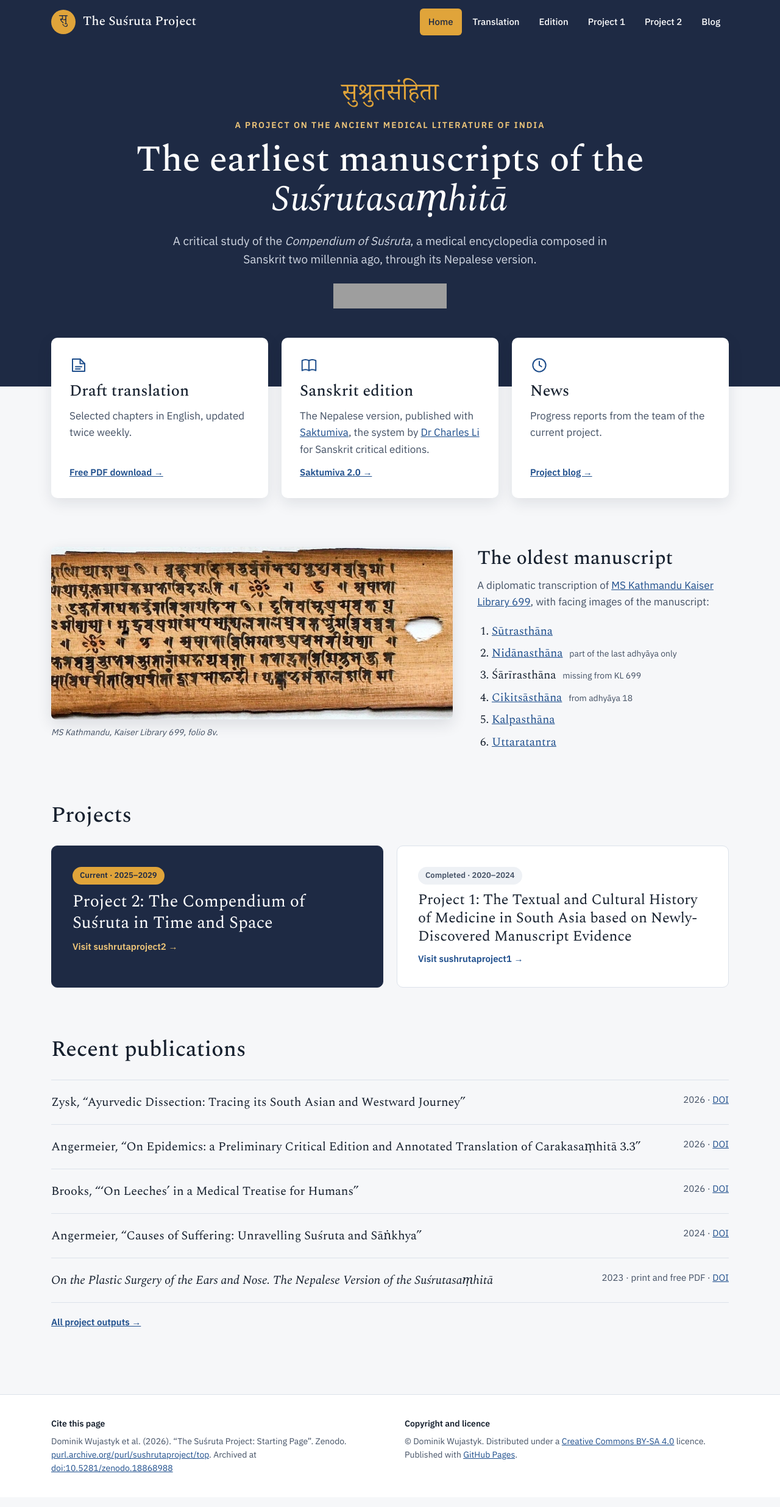
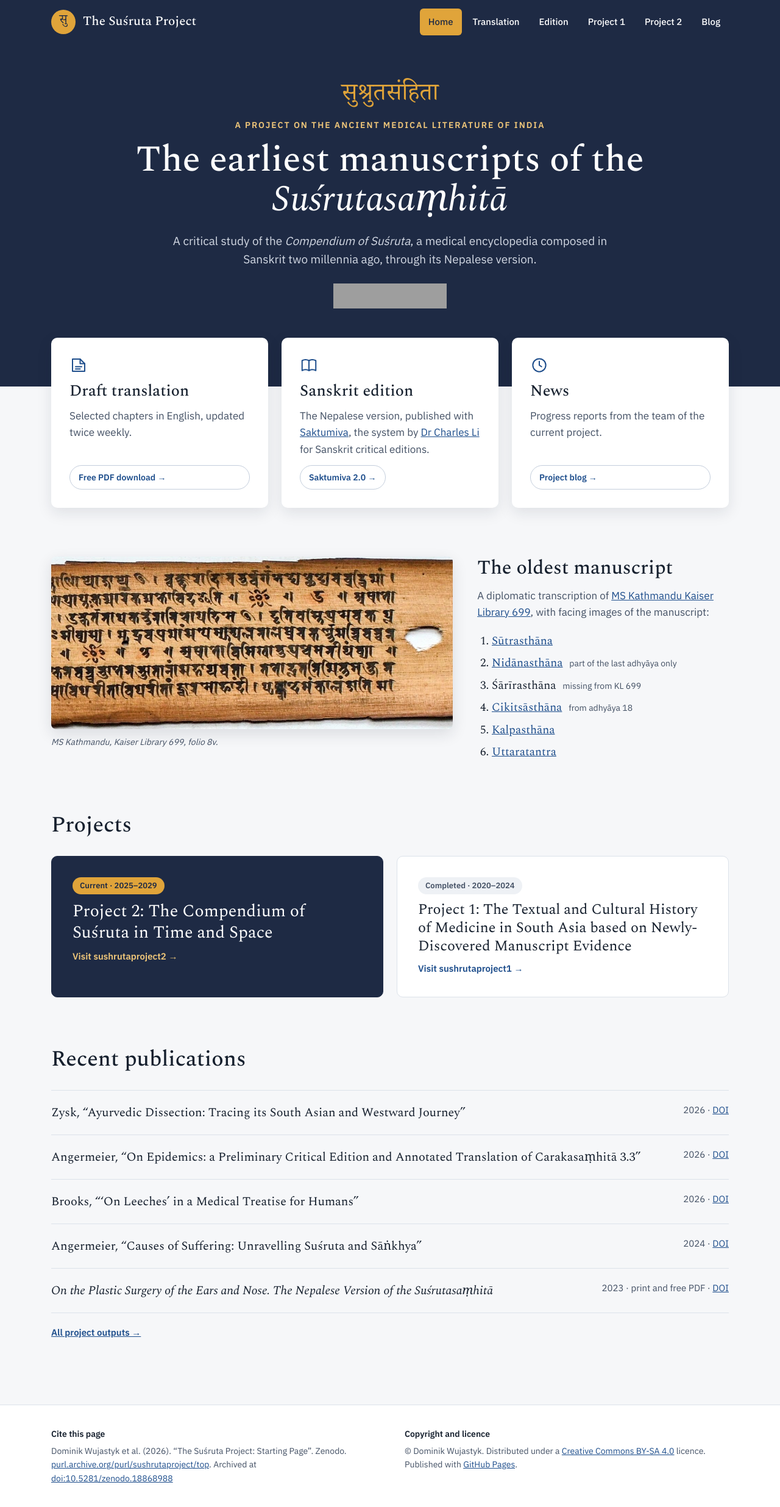
Before and after one commit to sushrutaproject/sushrutaproject.github.io, a Jekyll site: the page built from index.html, in a window 1280 px wide. Shown: the whole page at 61% size. Built offline with Jekyll 4.4.1, drawn with Linux system fonts in a browser that asks for light colours; grey boxes are pictures that could not be loaded.

Commit message:
more -> pill

```diff
--- a/index.html
+++ b/index.html
@@ -24,7 +24,7 @@ image: /assets/img/699-8v.jpg
     <svg class="icon" aria-hidden="true" viewBox="0 0 24 24"><path d="M4 4h10l6 6v10H4z"/><path d="M14 4v6h6"/><path d="M8 14h8M8 17h6"/></svg>
     <h2>Draft translation</h2>
     <p>Selected chapters in English, updated twice weekly.</p>
-    <a class="more" href="https://github.com/sushrutaproject1/Sushrutasamhita_Saktumiva1/raw/main/translation/incremental_SS_Translation.pdf?raw=true">Free PDF download →</a>
+    <a class="pill" href="https://github.com/sushrutaproject1/Sushrutasamhita_Saktumiva1/raw/main/translation/incremental_SS_Translation.pdf?raw=true">Free PDF download →</a>
   </article>
 
   <article class="card">
@@ -34,7 +34,7 @@ image: /assets/img/699-8v.jpg
     the system by <a href="https://orcid.org/0000-0001-8247-9374">Dr Charles Li</a> for Sanskrit critical editions.</p>
     <div class="pills">
       <!-- <a class="pill" href="https://sushrutaproject1.github.io/Sushrutasamhita_Saktumiva1/">Saktumiva 1.0</a> -->
-      <a class="more" href="https://sushrutaproject1.github.io/Sushrutasamhita_Saktumiva2/">Saktumiva 2.0 →</a>
+      <a class="pill" href="https://sushrutaproject1.github.io/Sushrutasamhita_Saktumiva2/">Saktumiva 2.0 →</a>
     </div>
   </article>
 
@@ -42,7 +42,7 @@ image: /assets/img/699-8v.jpg
     <svg class="icon" aria-hidden="true" viewBox="0 0 24 24"><circle cx="12" cy="12" r="8.5"/><path d="M12 7v5l3 2"/></svg>
     <h2>News</h2>
     <p>Progress reports from the team of the current project.</p>
-    <a class="more" href="https://sushrutaproject2.github.io/blog/">Project blog →</a>
+    <a class="pill" href="https://sushrutaproject2.github.io/blog/">Project blog →</a>
   </article>
 </section>
 
```
